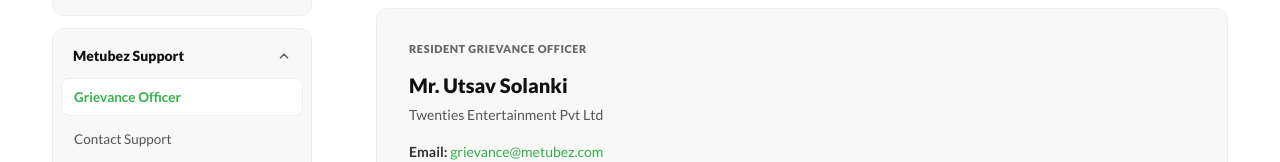
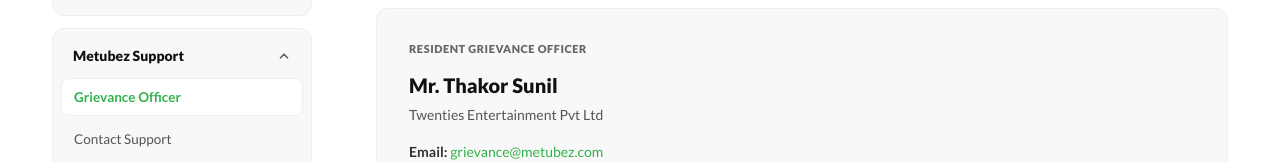
Before and after one commit to Sayuj63/metubez-website, a Next.js app: page /support/grievance in a window 1280 px wide. Shown: the part 235-397 px from the top of the page. Built offline with nearby package versions, Linux system fonts and the light colour scheme; no server answers.

Commit message:
Change the Resident Grievance Officer to Mr. Thakor Sunil
Co-Authored-By: Claude Opus 5.5 <noreply@anthropic.com>

```diff
--- a/src/app/support/grievance/page.tsx
+++ b/src/app/support/grievance/page.tsx
@@ -14,7 +14,7 @@ export default function GrievancePage() {
           Resident Grievance Officer
         </p>
         <p className="text-[20px] font-black text-[#111] mb-1">
-          Mr. Utsav Solanki
+          Mr. Thakor Sunil
         </p>
         <p className="text-[14px] text-[#555] mb-4">
           Twenties Entertainment Pvt Ltd
```
